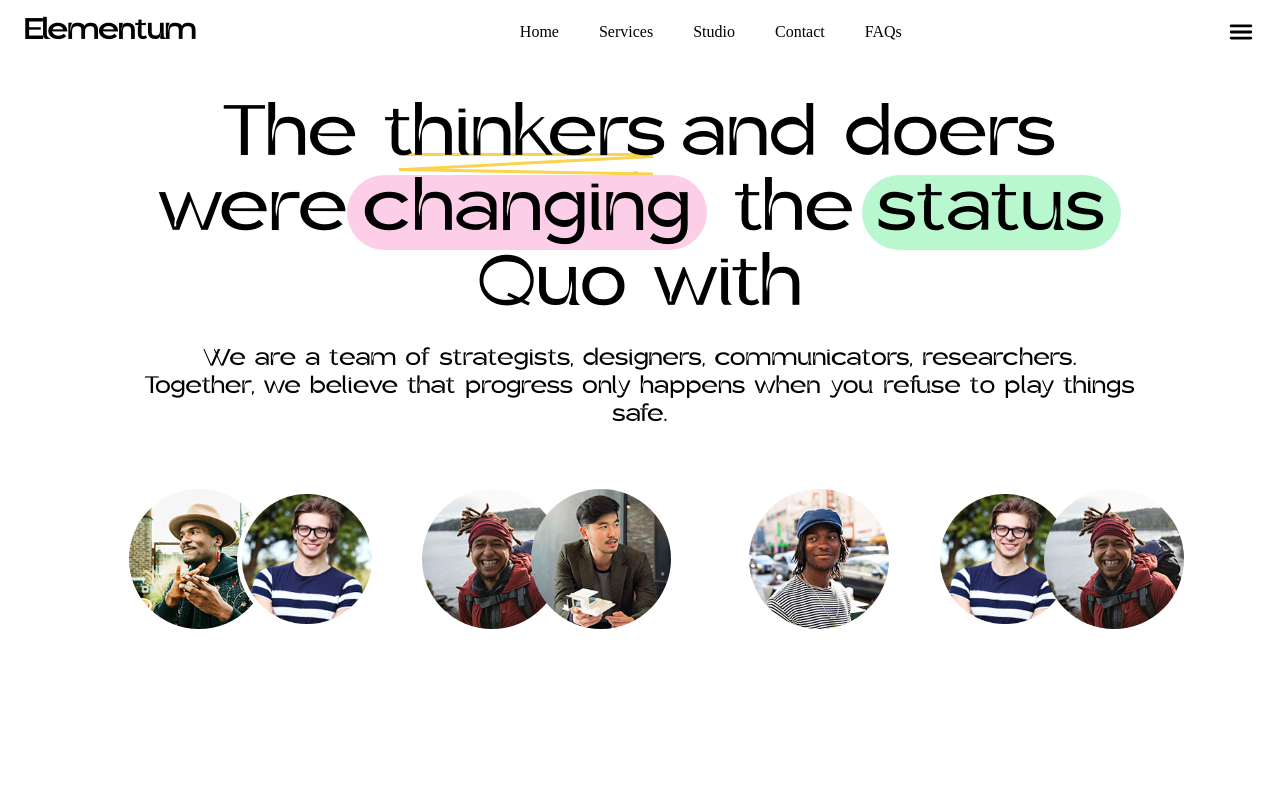
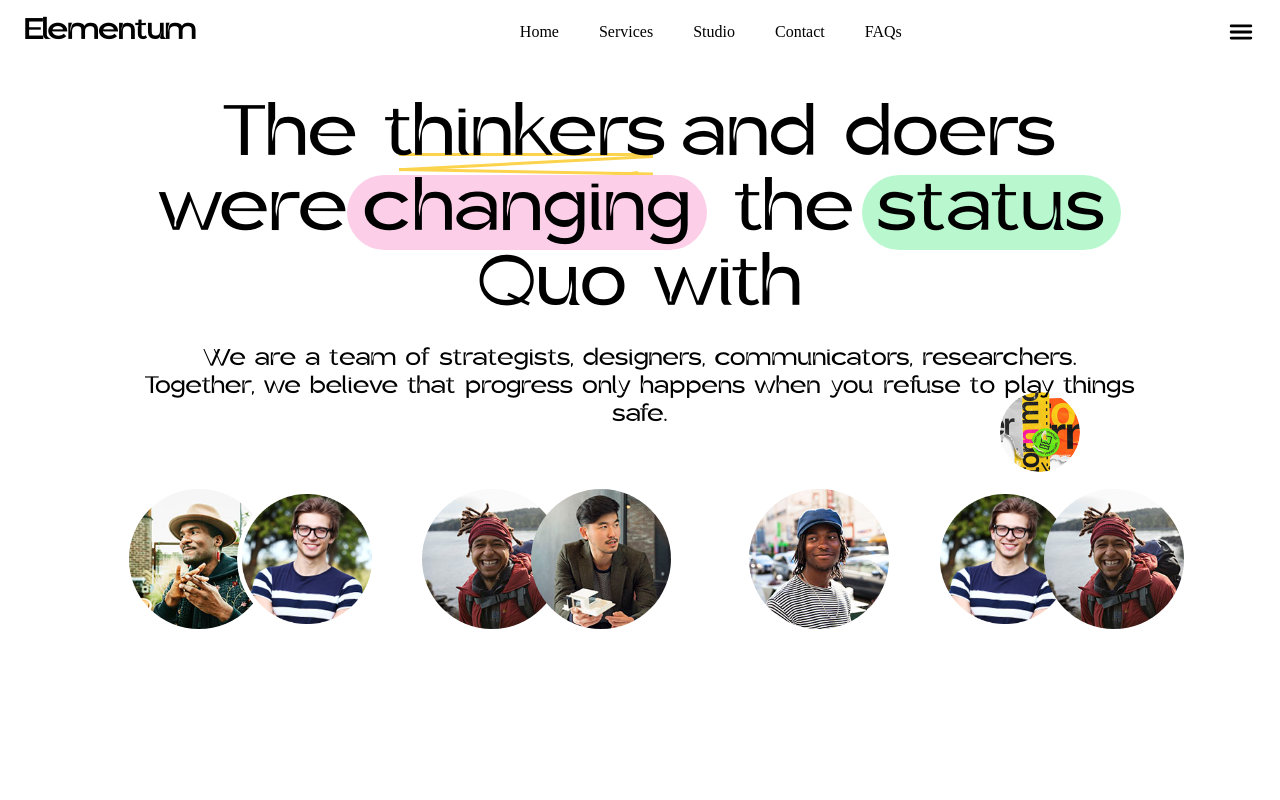
Before and after one commit to gokarnashrestha123/third-project, a React (Vite) app: page / in a window 1280 px wide. Shown: the top 800 px of the page. Built offline with nearby package versions, Linux system fonts and the light colour scheme; a web font is replaced by a local one.

Commit message:
uoloading

```diff
--- a/src/components/Footer.jsx
+++ b/src/components/Footer.jsx
@@ -4,7 +4,7 @@
 const Footer = () => {
   return (
     <SectionContainer
-      className="bg-[#D7EEDD] relative "
+      className="bg-[#D7EEDD] "
     >
       <footer
         className="relative
--- a/src/components/HeroSection.jsx
+++ b/src/components/HeroSection.jsx
@@ -11,7 +11,7 @@
 const HeroSection = () => {
   return (
     <SectionContainer>
-      <div className="w-full h-screen relative">
+      <div className="w-full h-screen">
         <Navbar />
 
         {/* TEXT */}
--- a/src/components/Services.jsx
+++ b/src/components/Services.jsx
@@ -23,7 +23,6 @@
     <SectionContainer>
       <div
         className="
-          relative
           max-w-150 tablet:max-w-200 laptop:max-w-260 desktop:max-w-400
         "
       >
```
